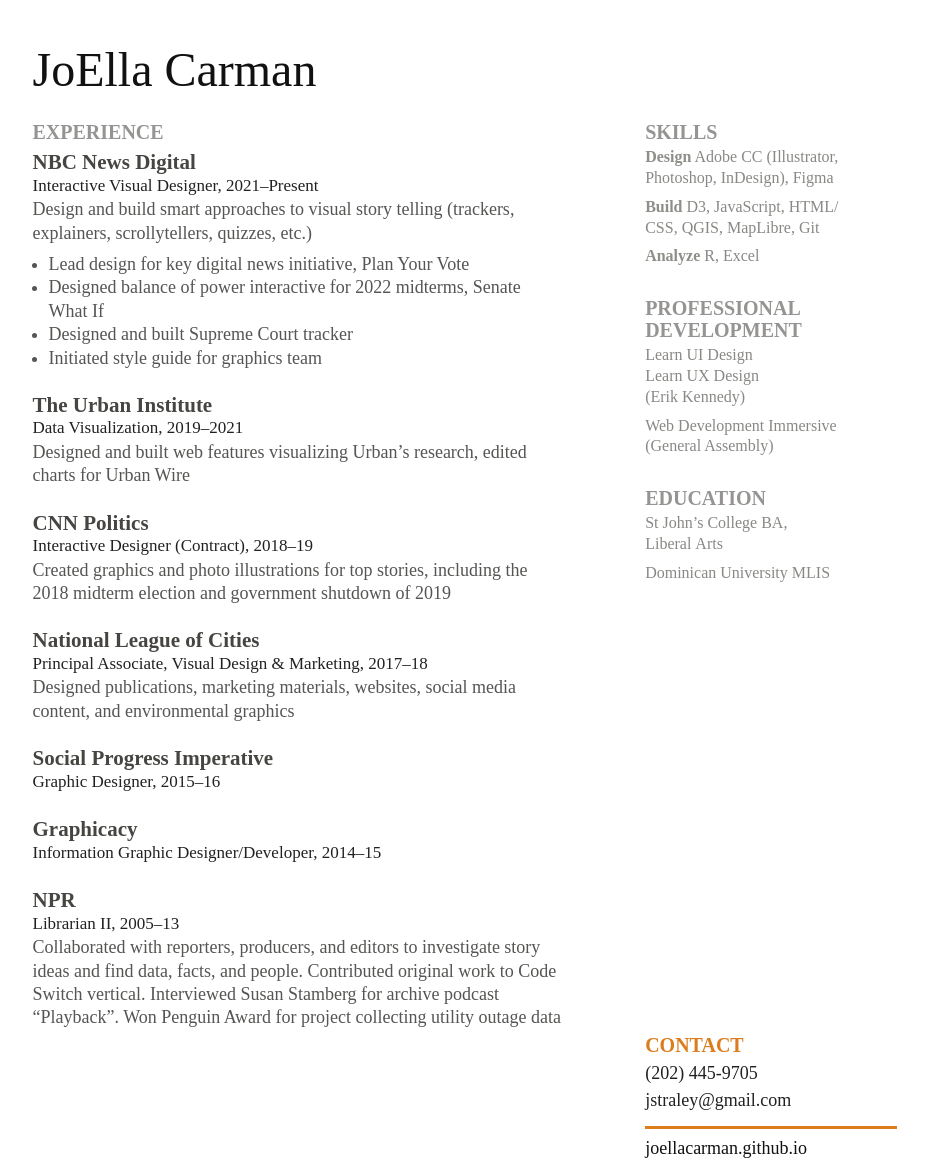
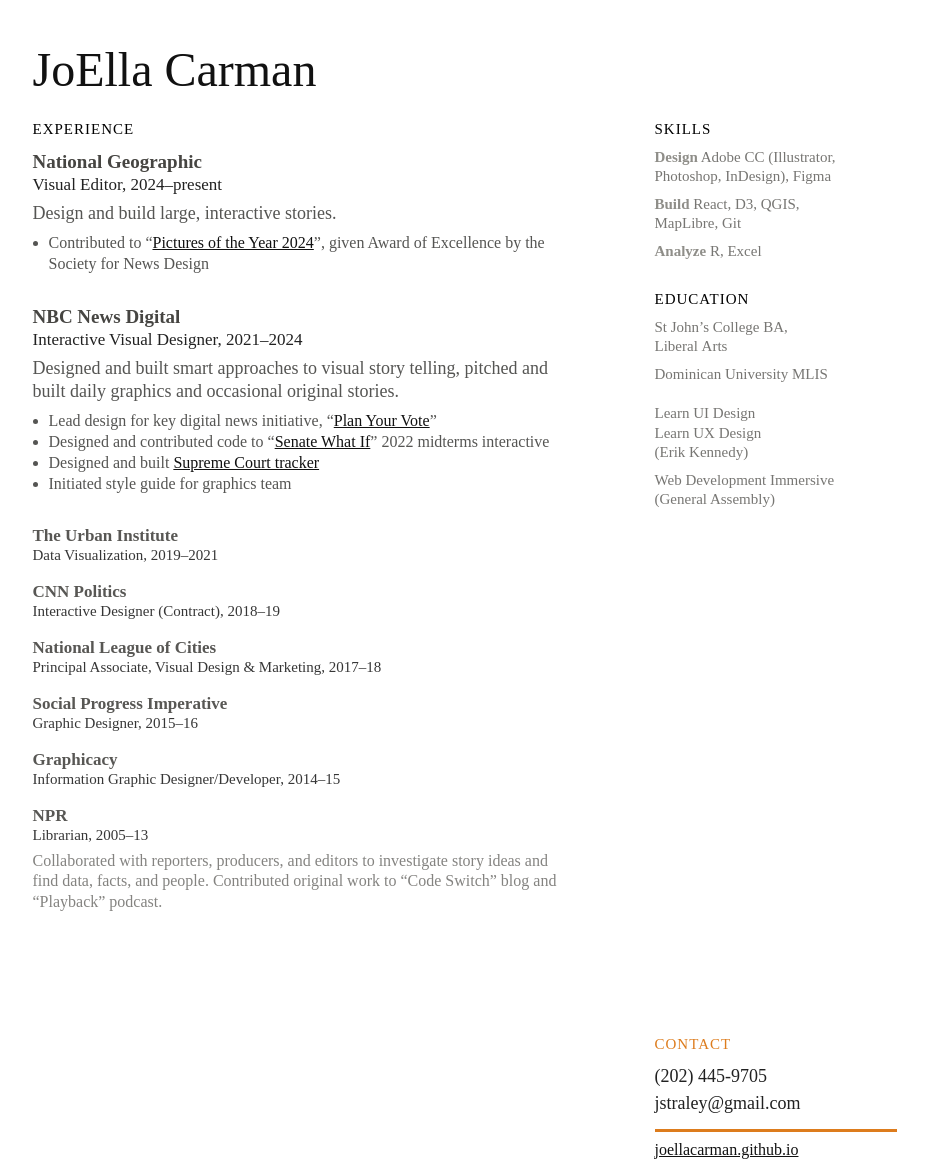
Before and after one commit to joellacarman/joellacarman.github.io, a Jekyll site: the page built from resume.html, in a window 1280 px wide. Shown: the whole page, without its empty margins (58-986 px from the left). Built offline with Jekyll 4.4.1, drawn with Linux system fonts in a browser that asks for light colours; some web fonts are replaced.

Commit message:
new pages

```diff
--- a/_includes/header.html
+++ b/_includes/header.html
@@ -1,5 +1,5 @@
 <header class="site-header">
-    <div class="wrapper">
+    <h1 class="wrapper">
         <a class="site-title" href="{{ site.baseurl }}/">{{ site.title }}</a>
-    </div>
+    </h1>
 </header>
--- a/_sass/_layout.scss
+++ b/_sass/_layout.scss
@@ -273,3 +273,38 @@
     }
 
 }
+
+@media print {
+
+    body {
+        padding: 10px;
+    }
+
+    .site-title {
+        // border-bottom: 0.5px solid $my-gold;
+        padding-bottom: 14px;
+        margin-bottom: 34px;
+
+    }
+
+    ul.post-list {
+        gap: 20px;
+    }
+
+    ul.post-list li {
+       flex-basis: 218px;
+
+       p {
+        color: #ada195;
+        print-color-adjust: exact;
+       }
+    }
+
+    ul.post-list li h2.post-link {
+        font-size: 16px !important;
+    }
+
+    #filters {
+        display: none;
+    }
+}
--- a/_sass/_print.scss
+++ b/_sass/_print.scss
@@ -11,61 +11,108 @@
         padding: 0;
         text-align: left;
     }
+
+    a {
+        text-decoration: underline;
+    }
+
+    a:visited {
+        color: #555553;
+    }
+
+    a:hover {
+        opacity: 0.7;
+        text-decoration: underline;
+    }
     .main-content {
         color: #212121;
         display: flex;
         gap: 80px;
          -webkit-print-color-adjust: exact;
+         print-color-adjust: exact;
 
         .experience {
             width: 1010px;
 
             ul {
                 padding: 0 16px;
+
+                li {
+                    font-size: 16px;
+                }
             }
         }
 
         .skills {
-            color: #898885;
+            color: #777673;
              -webkit-print-color-adjust: exact;
+             print-color-adjust: exact;
         }
 
         .section-title {
-            color: #959492;
-            font-family: "Ringside Compressed A", "Ringside Compressed B";
-            font-size: 20px;
-            font-weight: 700;
+            // color: #777673;
+            // font-family: "Ringside Compressed A", "Ringside Compressed B";
+            color: #000000;//#777266;
+            font-family: "Ringside Regular A", "Ringside Regular B";
+            font-size: 15px;
+            font-weight: 100;
             line-height: 1.1;
-            margin: 0 0 4px 0;
+            letter-spacing: 1px;
+            margin: 0 0 10px 0;
              -webkit-print-color-adjust: exact;
+             print-color-adjust: exact;
         }
 
         .company-name {
             color: #464542;
             font-family: "Ringside Regular A", "Ringside Regular B";
-            font-size: 21px;
+            font-size: 17px;
             font-weight: 600;
             margin: 0;
              -webkit-print-color-adjust: exact;
+             print-color-adjust: exact;
+
+             &.lg {
+                font-size: 19px;
+             }
         }
 
         .job-title {
             font-family: "Ringside Regular A", "Ringside Regular B";
-            font-size: 17px;
-            margin: -6px 0 0 0;
+            font-size: 15px;
+            margin: -4px 0 4px 0;
+
+             &.lg {
+                font-size: 17px;
+             }
+
         }
 
         .description {
             color: #555553;
             font-family: "Chronicle Text G1 A","Chronicle Text G1 B";
             line-height: 1.3;
-            margin: 0 0 20px 0;
+            margin: 0 0 12px 0;
              -webkit-print-color-adjust: exact;
+             print-color-adjust: exact;
 
-         &.intro {
-            margin-bottom: 8px;
-         }
+             &.lg {
+                margin: 0 0 28px 0;
+             }
 
+             &.sm {
+                color: #777673;
+                font-size: 16px;
+             }
+
+             &.intro {
+                margin-bottom: 8px;
+             }
+
+        }
+
+        .smaller {
+            opacity: 0.9;
         }
 
         .rail-wrap {
@@ -77,7 +124,7 @@
             height: 10.9in;
 
             ul {
-                font-size: 16px;
+                font-size: 15px;
                 list-style-type: none;
 
                 li {
@@ -86,6 +133,10 @@
                     span {
                         color: #8f8e89;
                         font-weight: 800;
+                    }
+
+                    &.space {
+                        padding-bottom: 12px;
                     }
                 }
             }
@@ -99,6 +150,7 @@
                         border-top: 3px solid #dd7c1d;
                         display: block;
                         font-family: "Ringside Regular A", "Ringside Regular B";
+                        font-size: 16px;
                         padding: 6px 0;
                         margin-top: 12px;
                         margin-right: -0.5in;
@@ -107,6 +159,7 @@
                 .section-title {
                     color: #dd7c1d;
                      -webkit-print-color-adjust: exact;
+                     print-color-adjust: exact;
                 }
             }
         }
@@ -117,9 +170,11 @@
         .description {
             color: #3c3b39;
              -webkit-print-color-adjust: exact;
+             print-color-adjust: exact;
             a {
-                color: #3c7b99;
+                // color: #3c7b99;
                  -webkit-print-color-adjust: exact;
+                 print-color-adjust: exact;
             }
         }
 
--- a/resume.html
+++ b/resume.html
@@ -2,28 +2,35 @@
 layout: print
 ---
 <div class="print-page">
-	<h1 class="name site-title">JoElla Carman</h1>
+	<h1 class="name site-title"><span>JoElla Carman</span></h1>
 		<div class="main-content">
 			<div class="experience">
 				<h2 class="section-title">EXPERIENCE</h2>
-				<h3 class="company-name">NBC News Digital</h3>
-				<p class="job-title">Interactive Visual Designer, 2021–Present</p>
-				<p class="description intro">Design and build smart approaches to visual story telling (trackers, explainers, scrollytellers, quizzes, etc.)</p>
-					<ul class="description">
-						<li>Lead design for key digital news initiative, Plan Your Vote</li>
-						<li>Designed balance of power interactive for 2022 midterms, Senate What If</li>
-						<li>Designed and built Supreme Court tracker</li>
+				<h3 class="company-name lg">National Geographic</h3>
+				<p class="job-title lg">Visual Editor, 2024–present</p>
+					<p class="description intro lg">Design and build large, interactive stories.</p>
+					<ul class="description lg">
+						<li>Contributed to “<a href="https://www.nationalgeographic.com/photography/graphics/pictures-of-the-year-2024">Pictures of the Year 2024</a>”, given Award of Excellence by the Society for News Design</li>
+					</ul>
+				<h3 class="company-name lg">NBC News Digital</h3>
+				<p class="job-title lg">Interactive Visual Designer, 2021–2024</p>
+				<p class="description intro lg">Designed and built smart approaches to visual story telling, pitched and built daily graphics and occasional original stories.</p>
+					<ul class="description lg">
+						<li>Lead design for key digital news initiative, “<a href="https://www.nbcnews.com/politics/2024-election/plan-your-vote-2024-elections-every-state-rcna125363">Plan Your Vote</a>”</li>
+						<li>Designed and contributed code to “<a href="https://www.nbcnews.com/politics/2022-election/senate-what-if-2022-rcna50037">Senate What If</a>” 2022 midterms interactive</li>
+						<li>Designed and built <a href="https://www.nbcnews.com/politics/supreme-court/tracking-major-supreme-court-cases-rcna69594">Supreme Court tracker</a></li>
 						<li>Initiated style guide for graphics team</li>
 					</ul>
+				<div class="smaller">
 					<h3 class="company-name">The Urban Institute</h3>
 					<p class="job-title">Data Visualization, 2019–2021</p>
-				<p class="description">Designed and built web features visualizing Urban’s research, edited charts for Urban Wire</p>
+					<p class="description"></p>
 					<h3 class="company-name">CNN Politics</h3>
 					<p class="job-title">Interactive Designer (Contract), 2018–19</p>
-				<p class="description">Created graphics and photo illustrations for top stories, including the 2018 midterm election and government shutdown of 2019</p>
+					<p class="description"></p>
 					<h3 class="company-name">National League of Cities</h3>
 					<p class="job-title">Principal Associate, Visual Design & Marketing, 2017–18</p>
-				<p class="description">Designed publications, marketing materials, websites, social media content, and environmental graphics</p>
+					<p class="description"></p>
 					<h3 class="company-name">Social Progress Imperative</h3>
 					<p class="job-title">Graphic Designer, 2015–16</p>
 					<p class="description"></p>
@@ -31,8 +38,9 @@
 					<p class="job-title">Information Graphic Designer/Developer, 2014–15</p>
 					<p class="description"></p>
 					<h3 class="company-name">NPR</h3>
-				<p class="job-title">Librarian II, 2005–13</p>
-				<p class="description">Collaborated with reporters, producers, and editors to investigate story ideas and find data, facts, and people. Contributed original work to Code Switch vertical. Interviewed Susan Stamberg for archive podcast “Playback”. Won Penguin Award for project collecting utility outage data</p>
+					<p class="job-title">Librarian, 2005–13</p>
+					<p class="description sm">Collaborated with reporters, producers, and editors to investigate story ideas and find data, facts, and people. Contributed original work to “Code Switch” blog and “Playback” podcast.</p>
+				</div>
 			</div>
 			<div class="rail-wrap">
 				<div class="skills">
@@ -40,26 +48,21 @@
 						<h2 class="section-title">SKILLS</h2>
 						<ul>
 							<li><span>Design</span> Adobe CC (Illustrator, Photoshop, InDesign), Figma</li>
-							<li><span>Build</span> D3, JavaScript, HTML/ CSS, QGIS, MapLibre, Git</li>
+							<li><span>Build</span> React, D3, QGIS, MapLibre, Git</li>
 							<li><span>Analyze</span> R, Excel</li>
 						</ul>
 					</div>
 					<div>
-						<h2 class="section-title">PROFESSIONAL DEVELOPMENT</h2>
+						<h2 class="section-title">EDUCATION</h2>
 						<ul>
+							<li>St John’s College BA, Liberal&nbsp;Arts</li>
+							<li class="space">Dominican University MLIS</li>
 							<li>Learn UI Design<br>
 								Learn UX Design<br>
 								(Erik Kennedy)
 							</li>
 							<li>Web Development Immersive<br>
 							(General Assembly)</li>
-						</ul>
-					</div>
-					<div>
-						<h2 class="section-title">EDUCATION</h2>
-						<ul>
-							<li>St John’s College BA, Liberal&nbsp;Arts</li>
-							<li>Dominican University MLIS</li>
 						</ul>
 					</div>
 				</div>
```
Also changed, not shown: _posts/2022-07-01-maternal-poverty.md (+1 -1 lines), _posts/2025-02-20-religion.md (added, +11 -0 lines), cover.html (+7 -5 lines), assets/newer/rel23.gif (added), 5 other files. Lines whose indentation alone changed are shown as unchanged.
